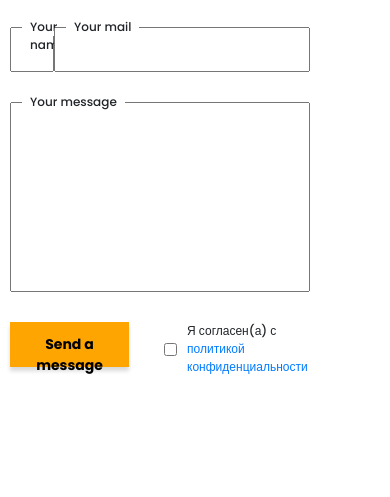
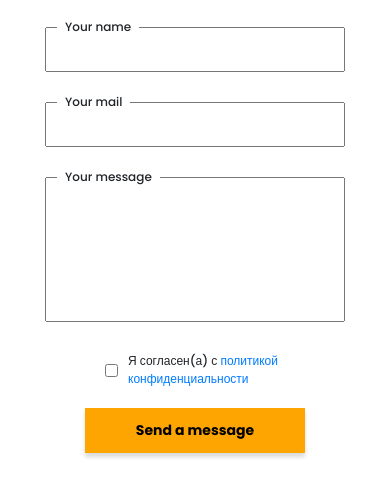
Before and after one commit to Secretfront/portfolio, a website: page src/index.html in a window 390 px wide. Shown: the part 9096-9593 px from the top of the page. Drawn offline with nearby package versions, Linux system fonts and the light colour scheme; files that its build step writes are made by us from their sources; files whose address does not match are found by name.

Commit message:
Finish adapt form

```diff
--- a/src/sass/blocks/_media.scss
+++ b/src/sass/blocks/_media.scss
@@ -215,6 +215,7 @@
             grid-template-columns: 300px;
             grid-template-rows: repeat(6, minmax (44px, auto));
             row-gap: 15px;
+            justify-content: center;
         }
     }
 
@@ -222,7 +223,8 @@
         .divider {
             margin-top: 15px;
         }
-        margin-top: 40px;
+
+        margin: 40px 0 50px 0;
 
         &_photo {
             display: none;
@@ -231,15 +233,39 @@
         &_wrapper {
             padding: 0;
             grid-template-columns: 300px;
+            justify-content: center;
         }
 
         &_title {
             margin-top: 26px;
         }
+
         &_form {
+            display: flex;
+            flex-direction: column;
+            align-items: stretch;
+            justify-content: center;
+
+        }
+        &_input {
+            height: 45px;
+        }
+        &_textarea {
+            height: 145px;
+        }
+        &_triggers {
             grid-template-columns: 1fr;
-            grid-template-rows: 45px 190px 45px;
-
+            grid-template-rows: repeat(2, auto);
+            row-gap: 20px;
+        }
+        &_policy {
+            grid-row: 1 / 2;
+            width: 180px;
+            justify-self: center;
+        }
+        &_btn {
+            width: 220px;
+            justify-self: center;
         }
     }
 }
```
Also changed, not shown: dist/css/style.min.css.
